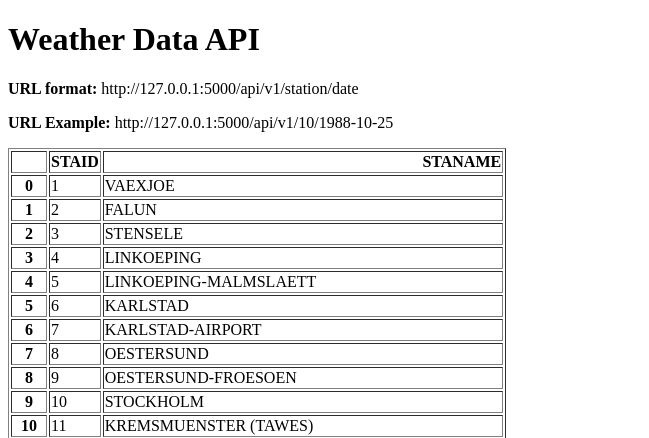
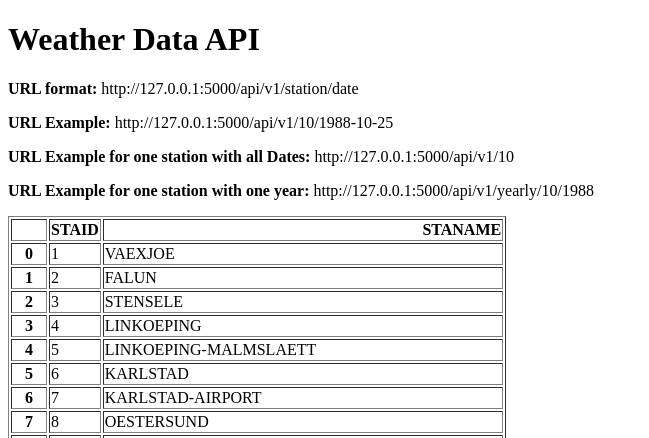
Before and after one commit to sumitasrani/WeatherAPI, a Flask app: page / in a window 1280 px wide. Shown: the top 438 px of the page, without its empty margins (0-649 px from the left). Run offline with Flask 3, Linux system fonts and the light colour scheme.

Commit message:
Add URL endpoint for yearly and all data

```diff
--- a/main.py
+++ b/main.py
@@ -5,6 +5,7 @@ app = Flask(__name__)
 
 stations = pd.read_csv("data_small/stations.txt", skiprows=17)
 stations = stations[["STAID", "STANAME                                 "]]
+
 
 @app.route("/")
 def home():
@@ -19,5 +20,21 @@ def about(station, date):
     return {"station": station, "date": date, "temperature": temp}
 
 
+@app.route("/api/v1/<station>")
+def station_details(station):
+    filename = "data_small/TG_STAID" + str(station).zfill(6) + ".txt"
+    df = pd.read_csv(filename, skiprows=20, parse_dates=["    DATE"])
+    result = df.to_dict(orient="records")
+    return result
+
+@app.route("/api/v1/yearly/<station>/<year>")
+def station_year(station, year):
+    filename = "data_small/TG_STAID" + str(station).zfill(6) + ".txt"
+    df = pd.read_csv(filename, skiprows=20)
+    df["    DATE"] = df["    DATE"].astype(str)
+    result = df[df["    DATE"].str.startswith(str(year))].to_dict(orient="records")
+    return result
+
+
 if __name__ == "__main__":
     app.run(debug=True)
--- a/templates/home.html
+++ b/templates/home.html
@@ -8,6 +8,8 @@
 <h1>Weather Data API</h1>
 <p><strong>URL format:</strong> http://127.0.0.1:5000/api/v1/station/date</p>
 <p><strong>URL Example:</strong> http://127.0.0.1:5000/api/v1/10/1988-10-25</p>
+<p><strong>URL Example for one station with all Dates:</strong> http://127.0.0.1:5000/api/v1/10</p>
+<p><strong>URL Example for one station with one year:</strong> http://127.0.0.1:5000/api/v1/yearly/10/1988</p>
 <p>{{data | safe}}</p>
 
 </body>
```
